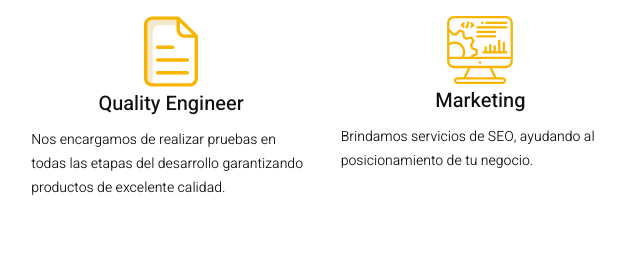
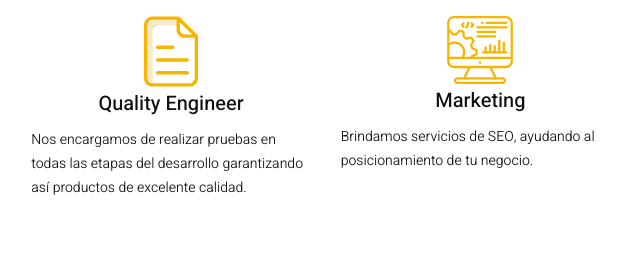
Before and after one commit to rubiolourdes/besoft-pag, a website: page index.html in a window 1280 px wide. Shown: the part 1320-1587 px from the top of the page, 575-1215 px from the left. Drawn offline with Linux system fonts and the light colour scheme.

Commit message:
espero no romper todo

```diff
--- a/index.html
+++ b/index.html
@@ -117,7 +117,7 @@
                         <div class="col-md-4 landing-about-feature landing-div-detail wow fadeInUp">
                             <img src="assets/images/icon_1.svg" alt="document" class="about-feature-icon">
                             <h5 class="about-feature-title">Quality Engineer</h5>
-                            <p class="about-feature-description">Nos encargamos de realizar pruebas en todas las etapas del desarrollo garantizando productos de excelente calidad.</p>
+                            <p class="about-feature-description">Nos encargamos de realizar pruebas en todas las etapas del desarrollo garantizando así productos de excelente calidad.</p>
                         </div>
                         <div class="col-md-4 landing-about-feature landing-div-detail wow fadeInUp">
                             <img width="68px" src="assets/images/seo.svg" alt="document" class="about-feature-icon">
```
